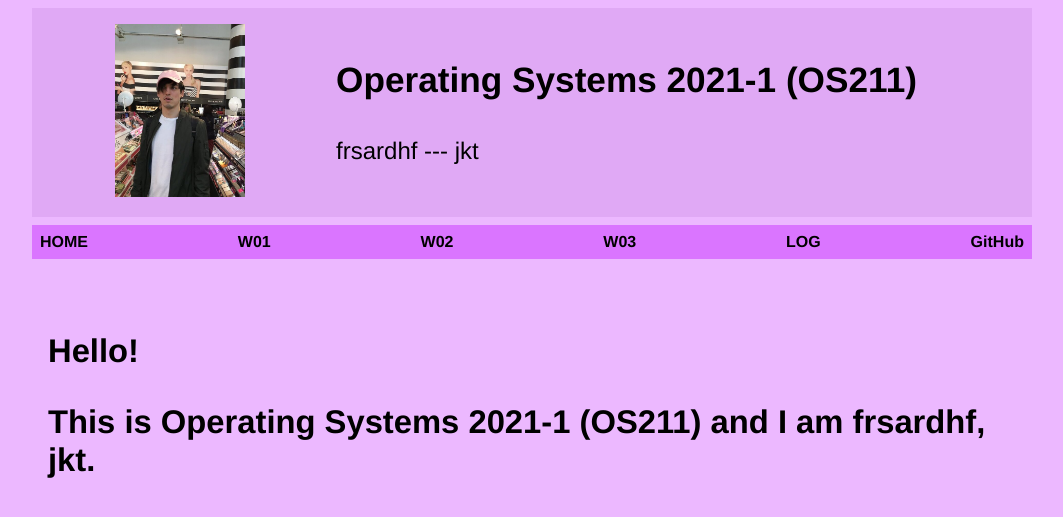
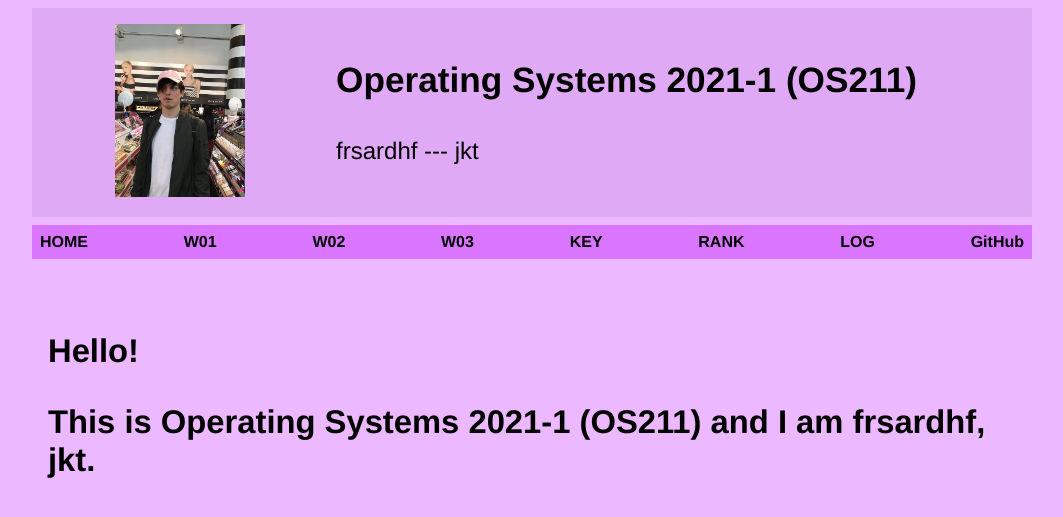
Before and after one commit to frsardhf/os211, a Jekyll site: the page built from index.md, in a window 1280 px wide. Shown: the top 517 px of the page, without its empty margins (108-1171 px from the left). Built offline with Jekyll 4.4.1, drawn with Linux system fonts in a browser that asks for light colours; our own code applies the rules of GitHub Pages for plain Markdown files.

Commit message:
OS211 frsardhf

```diff
--- a/_includes/navbar.html
+++ b/_includes/navbar.html
@@ -3,6 +3,8 @@
     <div class="menu"><a href='{{ site.baseurl }}/W01/'>W01</a></div>
     <div class="menu"><a href='{{ site.baseurl }}/W02/'>W02</a></div>
     <div class="menu"><a href='{{ site.baseurl }}/W03/'>W03</a></div>
+    <div class="menu"><a href='{{ site.baseurl }}/TXT/mypubkey.txt'>KEY</a></div>
+    <div class="menu"><a href='{{ site.baseurl }}/TXT/myrank.txt'>RANK</a></div>
     <div class="menu"><a href='{{ site.baseurl }}/TXT/mylog.txt'>LOG</a></div>
     <div class="menu"><a href='{{ site.urlgithub }}/'>GitHub</a></div>
 </div>
```
